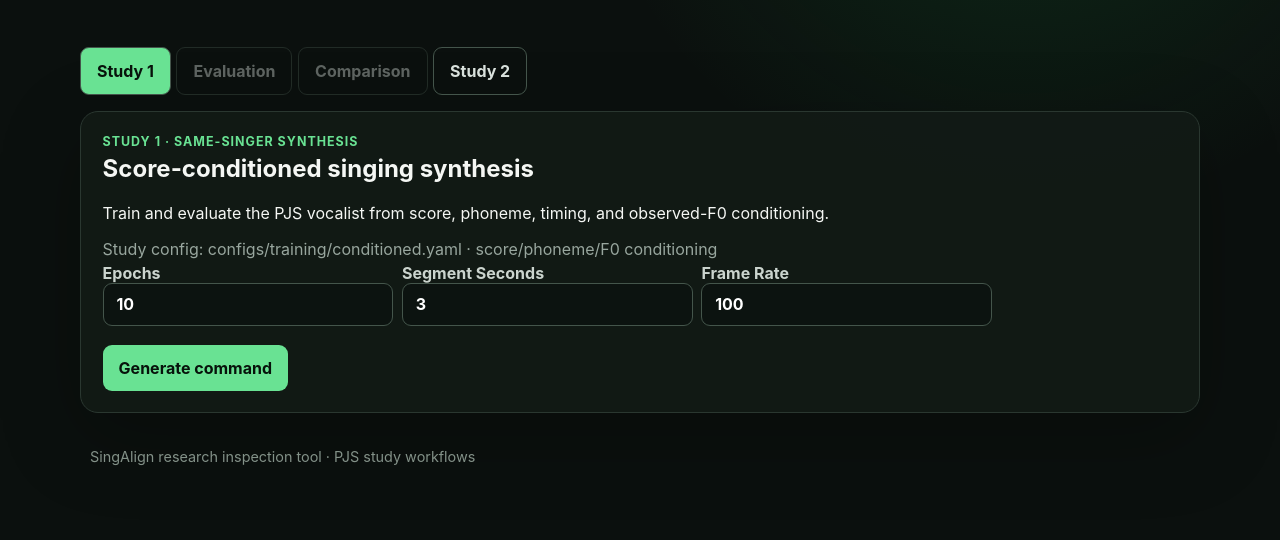
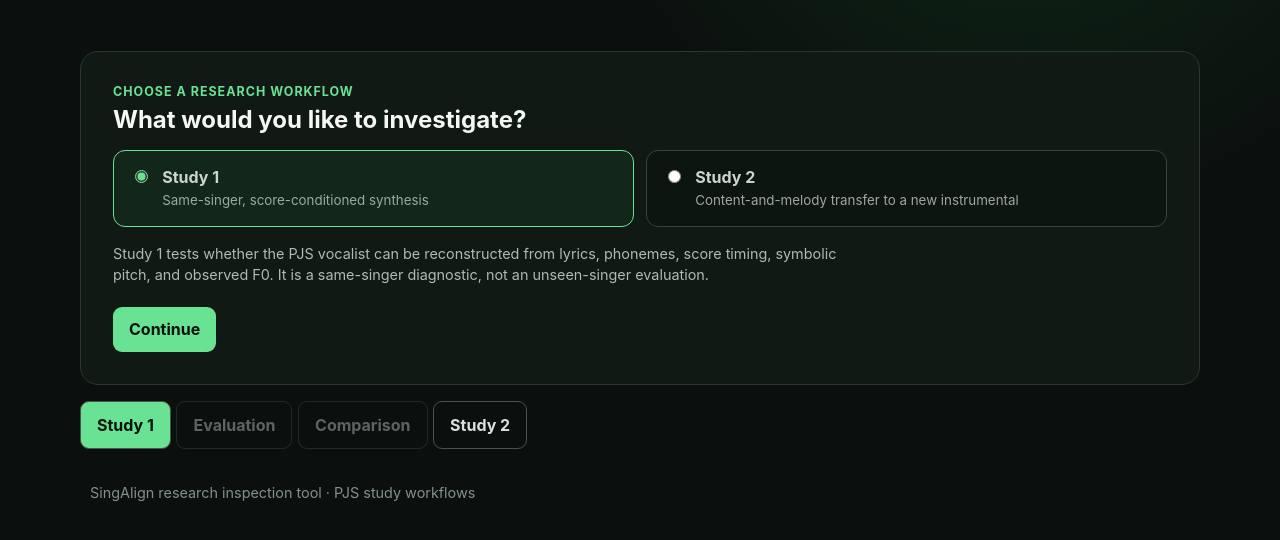
Before and after one commit to moseskim1027/singalign, a website built with Vite: page ui/index.html in a window 1280 px wide. Shown: the part 268-808 px from the top of the page. Built offline with nearby package versions, Linux system fonts and the light colour scheme; files whose address does not match are found by name.

Commit message:
feat: add study selection landing page

```diff
--- a/ui/src/main.ts
+++ b/ui/src/main.ts
@@ -19,13 +19,23 @@
     <h1>SingAlign model comparison</h1>
     <p class="intro">Review paired objective metrics and local listening artifacts from one tracked comparison run.</p>
   </header>
-  <nav class="tabs" aria-label="Experiment workflow">
+  <section id="landing" class="landing" aria-labelledby="landing-title">
+    <p class="section-kicker">Choose a research workflow</p>
+    <h2 id="landing-title">What would you like to investigate?</h2>
+    <div class="study-choices">
+      <label class="study-choice"><input type="radio" name="landing-study" value="study1" checked /><span><strong>Study 1</strong><small>Same-singer, score-conditioned synthesis</small></span></label>
+      <label class="study-choice"><input type="radio" name="landing-study" value="study2" /><span><strong>Study 2</strong><small>Content-and-melody transfer to a new instrumental</small></span></label>
+    </div>
+    <p id="landing-footnote" class="landing-footnote"></p>
+    <button id="continue-study" type="button">Continue</button>
+  </section>
+  <nav id="workflow-nav" class="tabs" aria-label="Experiment workflow" hidden>
     <button type="button" class="tab active" data-tab="training">Study 1</button>
     <button type="button" class="tab" data-tab="evaluation">Evaluation</button>
     <button type="button" class="tab" data-tab="comparison">Comparison</button>
     <button type="button" class="tab" data-tab="studies">Study 2</button>
   </nav>
-  <section class="tab-panel" data-panel="training">
+  <section class="tab-panel" data-panel="training" hidden>
     <section class="loader" aria-labelledby="training-title">
       <div>
         <p class="section-kicker">Study 1 · same-singer synthesis</p>
@@ -138,13 +148,31 @@
 const studySource = document.querySelector<HTMLInputElement>("#study-source");
 const studyTarget = document.querySelector<HTMLInputElement>("#study-target");
 const studyCommand = document.querySelector<HTMLElement>("#study-command");
+const landing = document.querySelector<HTMLElement>("#landing");
+const landingFootnote = document.querySelector<HTMLElement>("#landing-footnote");
+const continueStudy = document.querySelector<HTMLButtonElement>("#continue-study");
+const workflowNav = document.querySelector<HTMLElement>("#workflow-nav");
 const tabs = [...document.querySelectorAll<HTMLButtonElement>(".tab")];
 const panels = [...document.querySelectorAll<HTMLElement>(".tab-panel")];
 const workflowReady = { evaluation: false, comparison: false };
 
-if (!form || !input || !status || !results || !multiForm || !multiInput || !multiStatus || !multiResults || !trainingForm || !trainingExperiment || !trainingFields || !trainingCommand || !experimentContext || !evaluationForm || !evaluationExperiment || !evaluationCheckpoint || !evaluationCommand || !studiesForm || !studyKind || !studyManifest || !studySource || !studyTarget || !studyCommand) {
+if (!form || !input || !status || !results || !multiForm || !multiInput || !multiStatus || !multiResults || !trainingForm || !trainingExperiment || !trainingFields || !trainingCommand || !experimentContext || !evaluationForm || !evaluationExperiment || !evaluationCheckpoint || !evaluationCommand || !studiesForm || !studyKind || !studyManifest || !studySource || !studyTarget || !studyCommand || !landing || !landingFootnote || !continueStudy || !workflowNav) {
   throw new Error("comparison controls are missing");
 }
+
+const landingNotes = {
+  study1: "Study 1 tests whether the PJS vocalist can be reconstructed from lyrics, phonemes, score timing, symbolic pitch, and observed F0. It is a same-singer diagnostic, not an unseen-singer evaluation.",
+  study2: "Study 2 tests whether source vocal content, phoneme timing, and melody are preserved over a different instrumental. It uses explicit source/target pairs and does not make participant or identity-generalization claims.",
+};
+const selectedLandingStudy = (): "study1" | "study2" => (document.querySelector<HTMLInputElement>('input[name="landing-study"]:checked')?.value === "study2" ? "study2" : "study1");
+const updateLandingNote = (): void => { landingFootnote.textContent = landingNotes[selectedLandingStudy()]; };
+document.querySelectorAll<HTMLInputElement>('input[name="landing-study"]').forEach((radio) => radio.addEventListener("change", updateLandingNote));
+updateLandingNote();
+continueStudy.addEventListener("click", () => {
+  landing.hidden = true;
+  workflowNav.hidden = false;
+  setTab(selectedLandingStudy() === "study1" ? "training" : "studies");
+});
 
 studiesForm.addEventListener("submit", (event) => {
   event.preventDefault();
--- a/ui/src/styles.css
+++ b/ui/src/styles.css
@@ -35,6 +35,15 @@
   background: rgba(18, 26, 22, .9);
   box-shadow: 0 24px 80px rgba(0, 0, 0, .25);
 }
+.landing { margin: 1rem 0; padding: clamp(1.25rem, 3vw, 2rem); border: 1px solid #2a3730; border-radius: 18px; background: rgba(18, 26, 22, .9); }
+.landing h2 { margin-bottom: 1rem; }
+.study-choices { display: grid; grid-template-columns: repeat(2, minmax(0, 1fr)); gap: .75rem; margin-bottom: 1rem; }
+.study-choice { display: flex; gap: .7rem; align-items: flex-start; margin: 0; padding: 1rem; border: 1px solid #34463a; border-radius: 12px; background: #0d1511; cursor: pointer; }
+.study-choice:has(input:checked) { border-color: #69e293; background: #12271a; }
+.study-choice input { flex: 0 0 auto; margin-top: .2rem; accent-color: #69e293; }
+.study-choice strong, .study-choice small { display: block; }
+.study-choice small { margin-top: .25rem; color: #9ca9a1; font-weight: 400; line-height: 1.4; }
+.landing-footnote { max-width: 760px; min-height: 3rem; margin: 0 0 1rem; color: #aebbb2; font-size: .9rem; line-height: 1.5; }
 
 label { display: block; margin-bottom: .45rem; color: #cbd4ce; font-weight: 650; }
 .input-row { display: flex; gap: .75rem; }
@@ -98,4 +107,5 @@
   .input-row, .results-heading, .example-header, .duration-summary { align-items: stretch; flex-direction: column; }
   .audio-grid { grid-template-columns: 1fr; }
   .training-fields { grid-template-columns: 1fr 1fr; }
+  .study-choices { grid-template-columns: 1fr; }
 }
```
